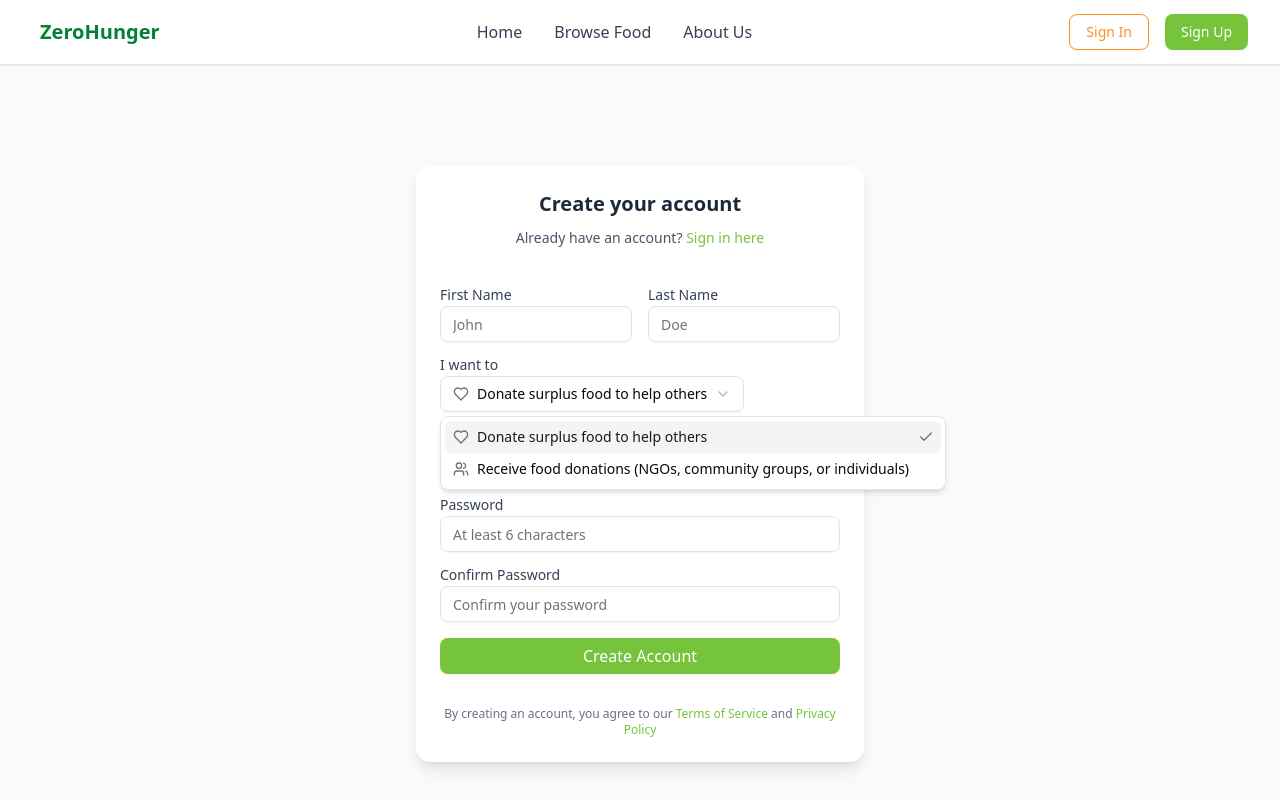
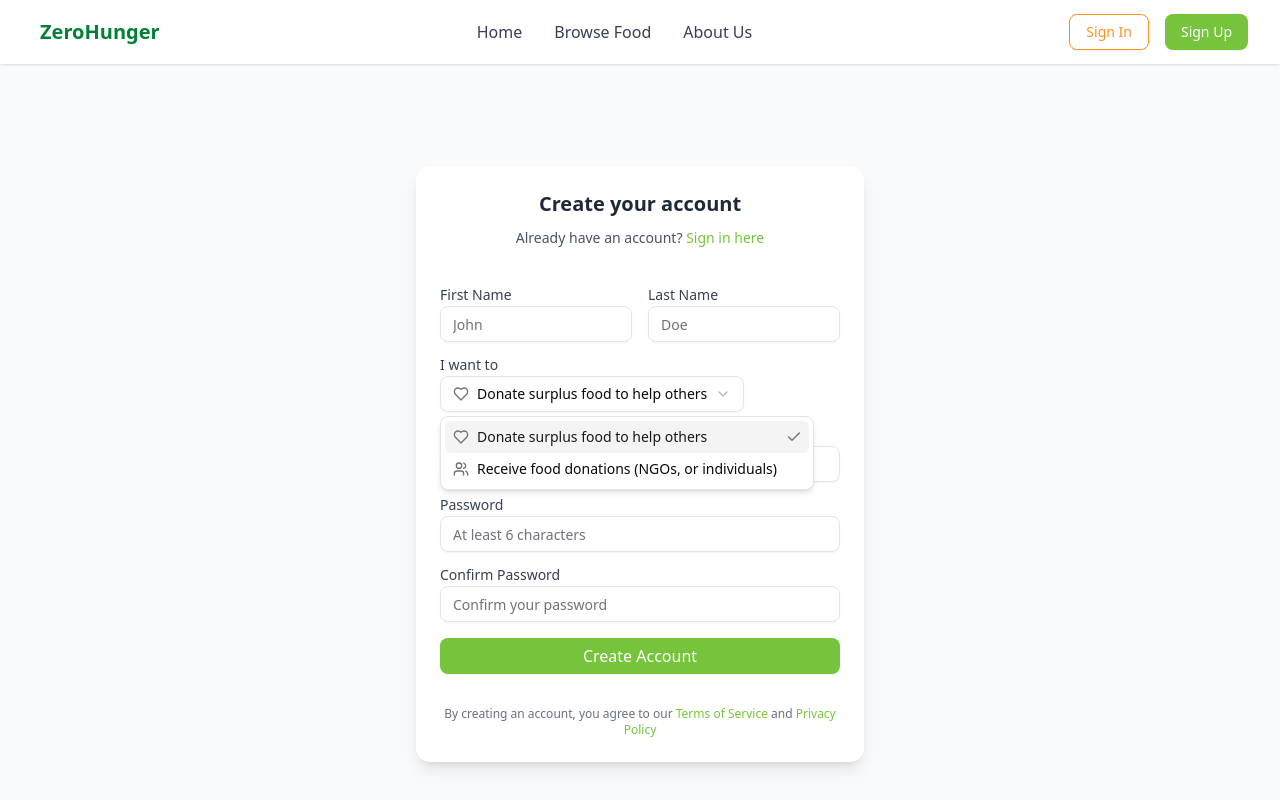
Before and after one commit to Ayomidejhay/ZeroHunger, a Next.js app: page /auth/register in a window 1280 px wide. Both pictures are taken after a click on the button "Donate surplus food to help others". Shown: the top 800 px of the page. Built offline with nearby package versions, Linux system fonts and the light colour scheme.

Commit message:
usertype ui

```diff
--- a/src/components/auth/UserTypeSelector.tsx
+++ b/src/components/auth/UserTypeSelector.tsx
@@ -34,7 +34,7 @@ const UserTypeSelector = ({userType, onUserTypeChange} : UserTypeSelectorProps)
           <SelectItem value="recipient">
             <div className="flex items-center space-x-2">
               <Users className="h-4 w-4" />
-              <span>Receive food donations (NGOs, community groups, or individuals)</span>
+              <span>Receive food donations (NGOs, or individuals)</span>
             </div>
           </SelectItem>
         </SelectContent>
```
